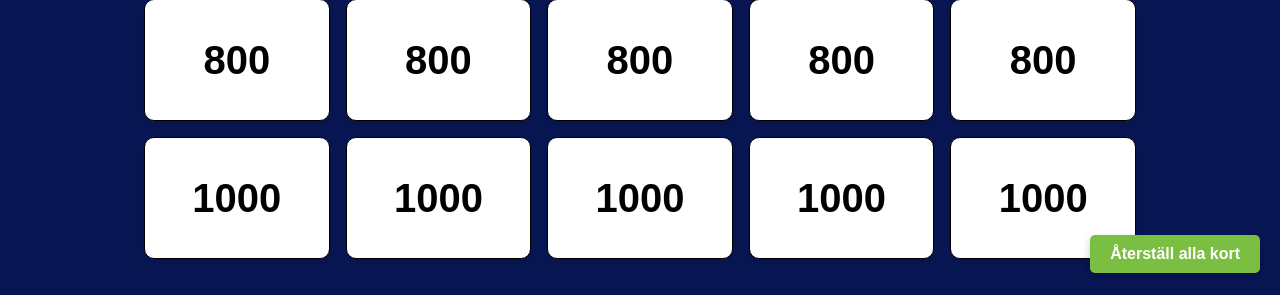
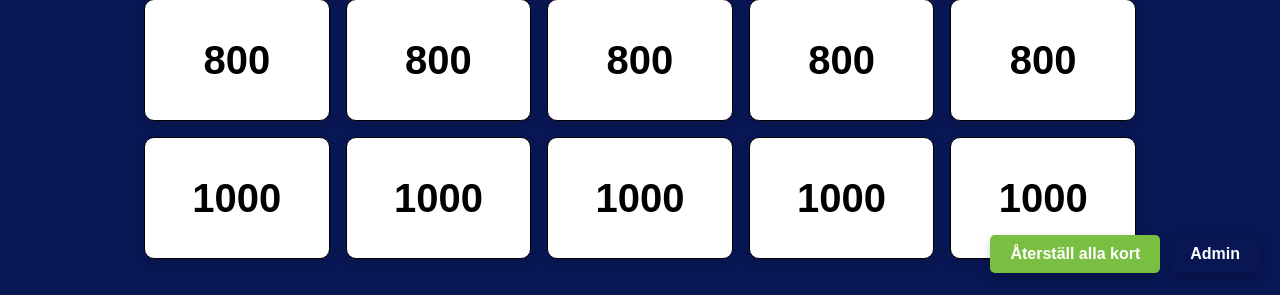
Before and after one commit to CaptainTotte/Quiz, a FastAPI app: page / in a window 1280 px wide. Shown: the part 507-802 px from the top of the page. Run offline with FastAPI, Linux system fonts and the light colour scheme.

Commit message:
Add files via upload
0.2

```diff
--- a/questions.json
+++ b/questions.json
@@ -10,13 +10,13 @@
         "200": [
             {
                 "category": "Karakt\u00e4rer",
-                "type": "video",
-                "content": "https://www.youtube.com/embed/sxTNACldK3Y"
+                "type": "sound",
+                "content": "https://www.cs.uic.edu/~i101/SoundFiles/PinkPanther60.wav"
             },
             {
                 "category": "Gaming Historia",
-                "type": "text",
-                "content": "Vilket \u00e5r sl\u00e4ptes 'Pong'?"
+                "type": "sound",
+                "content": "https://www.cs.uic.edu/~i101/SoundFiles/preamble10.wav"
             },
             {
                 "category": "Konsoler",
--- a/static/index.html
+++ b/static/index.html
@@ -3,14 +3,17 @@
 <head>
     <meta charset="UTF-8">
     <meta name="viewport" content="width=device-width, initial-scale=1.0">
-    <title>Jeopardy Game</title>
+    <title>The Game</title>
     <link rel="stylesheet" href="/static/styles.css"> <!-- Link to the main CSS file -->
 </head>
 <body>
     <table id="game-board"></table>
 
-    <!-- Reset Button -->
-    <button id="reset-button" class="reset-button">Återställ alla kort</button>
+    <!-- Buttons -->
+    <div class="buttons-container">
+        <button id="reset-button" class="reset-button">Återställ alla kort</button>
+        <a href="/admin" id="admin-button" class="admin-button">Admin</a>
+    </div>
 
     <!-- Modal -->
     <div id="modal" class="modal">
--- a/static/script.js
+++ b/static/script.js
@@ -75,11 +75,9 @@ async function showQuestion(category, point, clickedCell) {
                     </div>
                 `;
             } else if (question.type === 'video') {
-                // Check if the video is from YouTube or Vimeo
                 let videoUrl = question.content;
                 if (videoUrl.includes('youtube.com') || videoUrl.includes('youtu.be')) {
-                    // YouTube video: Strip title and controls
-                    videoUrl = videoUrl.replace(/(\?|&)list=.*/, ''); // Remove playlist parameter
+                    videoUrl = videoUrl.replace(/(\?|&)list=.*/, '');
                     videoUrl += (videoUrl.includes('?') ? '&' : '?') + 'autoplay=1&controls=0&modestbranding=1&rel=0&disablekb=1';
                     questionContent.innerHTML = `
                         <div class="video-container">
@@ -88,11 +86,17 @@ async function showQuestion(category, point, clickedCell) {
                         </div>
                     `;
                 } else if (videoUrl.includes('vimeo.com')) {
-                    // Vimeo video: Strip title and controls
-                    videoUrl = videoUrl.replace(/(\?|&)title=.*/, ''); // Remove existing title parameter
+                    videoUrl = videoUrl.replace(/(\?|&)title=.*/, '');
                     videoUrl += (videoUrl.includes('?') ? '&' : '?') + 'autoplay=1&title=0&byline=0&portrait=0';
                     questionContent.innerHTML = `<iframe src="${videoUrl}" title="Video Question" frameborder="0" allow="autoplay; encrypted-media" allowfullscreen></iframe>`;
                 }
+            } else if (question.type === 'sound') {
+                questionContent.innerHTML = `
+                    <audio controls autoplay>
+                        <source src="${question.content}" type="audio/mpeg">
+                        Your browser does not support the audio element.
+                    </audio>
+                `;
             }
         }, { once: true });
     }
@@ -104,7 +108,6 @@ resetButton.addEventListener('click', () => {
     cells.forEach(cell => {
         cell.classList.remove('hidden'); // Remove the hidden class
         cell.classList.add('pop-effect'); // Add pop effect
-        // Remove the pop effect after the animation ends
         cell.addEventListener('animationend', () => {
             cell.classList.remove('pop-effect');
         }, { once: true });
--- a/static/styles.css
+++ b/static/styles.css
@@ -63,15 +63,21 @@ td:hover {
     box-shadow: 0 8px 16px rgba(0, 0, 0, 0.2); /* Starkare skugga vid hover */
 }
 
-/* Reset Button */
-.reset-button {
+/* Buttons container */
+.buttons-container {
     position: fixed;
     bottom: 20px;
     right: 20px;
+    display: flex;
+    gap: 10px; /* Space between buttons */
+}
+
+/* Reset Button */
+.reset-button {
     padding: 10px 20px;
     font-size: 1rem;
     font-weight: bold;
-    background-color: #7BBF42; /* Grön bakgrund */
+    background-color: #7BBF42; /* Green background */
     color: white;
     border: none;
     border-radius: 5px;
@@ -81,7 +87,27 @@ td:hover {
 }
 
 .reset-button:hover {
-    background-color: #6aa83a; /* Mörkare grön vid hover */
+    background-color: #6aa83a; /* Darker green on hover */
+}
+
+/* Admin Button */
+.admin-button {
+    padding: 10px 20px;
+    font-size: 1rem;
+    font-weight: bold;
+    background-color: #081653; /* Dark blue background */
+    color: white;
+    border: none;
+    border-radius: 5px;
+    cursor: pointer;
+    text-decoration: none; /* Remove underline from link */
+    box-shadow: 0 4px 8px rgba(0, 0, 0, 0.2);
+    transition: background-color 0.2s;
+    display: inline-block; /* Make it look like a button */
+}
+
+.admin-button:hover {
+    background-color: #0a1f6b; /* Darker blue on hover */
 }
 
 /* Hidden class for cards */
@@ -98,7 +124,7 @@ td:hover {
     }
     100% {
         transform: scale(5) translate(0, 0); /* Zoom in and move to center */
-        opacity: 0.9; /* Mindre transparent (ändrat från 0 till 0.5) */
+        opacity: 0.5; /* Mindre transparent (ändrat från 0 till 0.5) */
     }
 }
 
```
